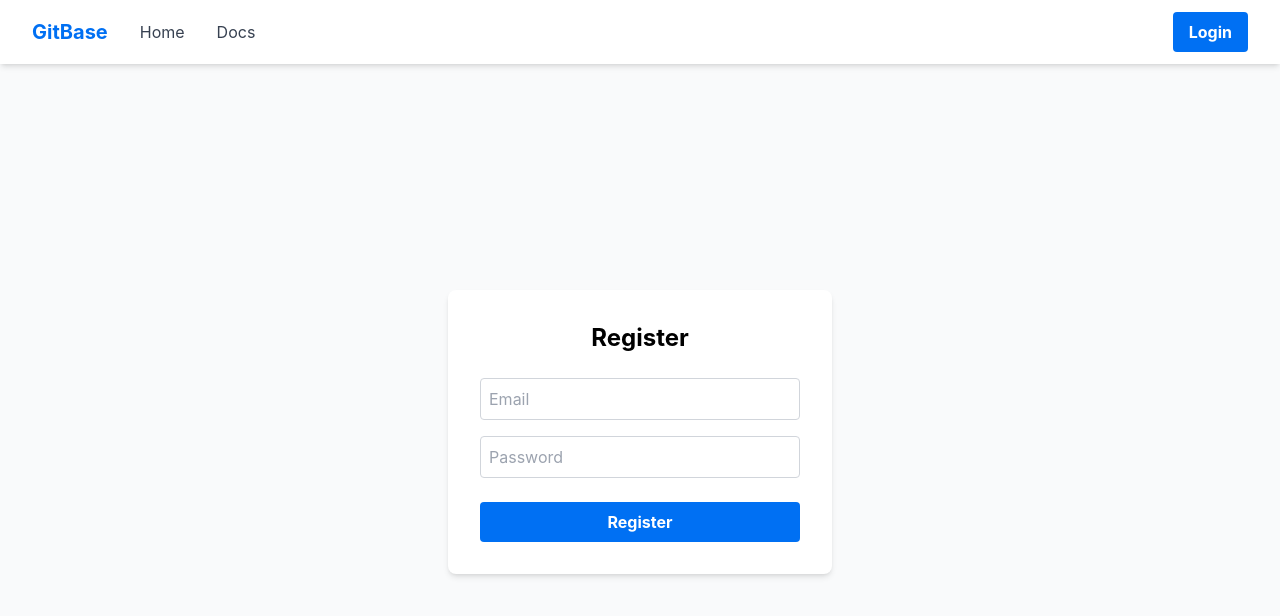
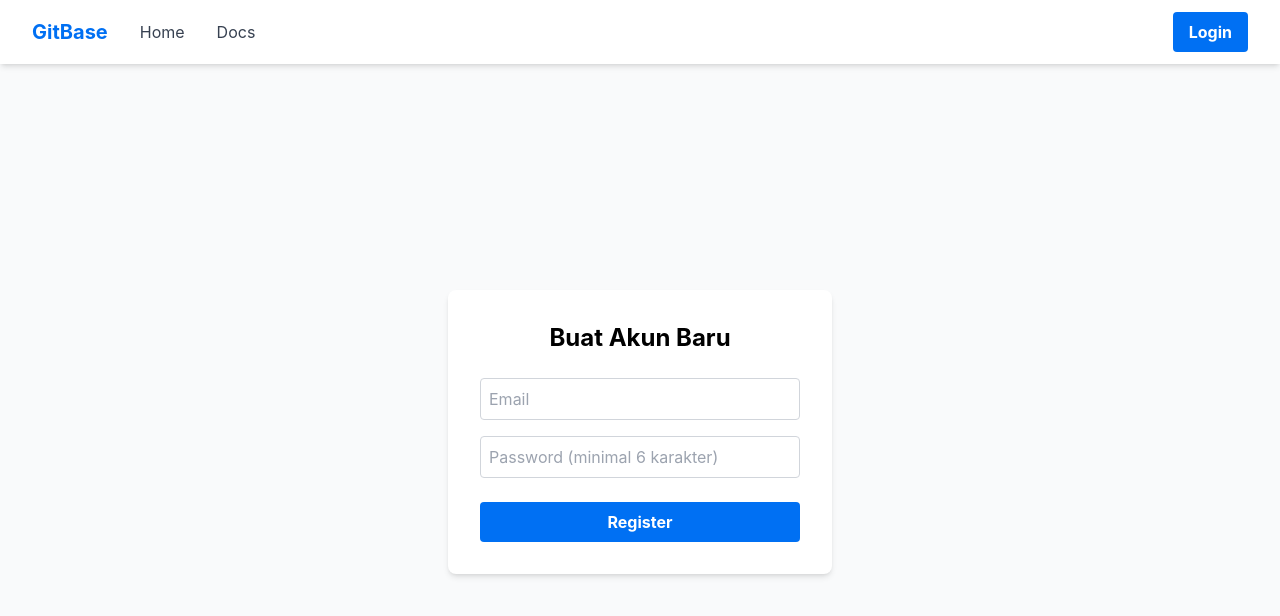
Before and after one commit to lemh5737-pixel/Gitbase, a Next.js app: page /register in a window 1280 px wide. Shown: the top 616 px of the page. Built offline with nearby package versions, Linux system fonts and the light colour scheme; no server answers.

Commit message:
Update register.js

```diff
--- a/pages/register.js
+++ b/pages/register.js
@@ -10,26 +10,33 @@ export default function Register() {
   const [email, setEmail] = useState('');
   const [password, setPassword] = useState('');
   const [error, setError] = useState('');
+  const [isLoading, setIsLoading] = useState(false);
   const router = useRouter();
 
   const handleSubmit = async (e) => {
     e.preventDefault();
     setError('');
+    setIsLoading(true);
 
     try {
-      // Buat user di Firebase Auth
+      // 1. Buat user di Firebase Authentication
       const userCredential = await createUserWithEmailAndPassword(auth, email, password);
       const user = userCredential.user;
 
-      // (Opsional) Buat dokumen user di Firestore
+      // 2. (Opsional tapi direkomendasikan) Buat dokumen profil user di Firestore
+      // Ini berguna jika Anda ingin menyimpan data tambahan tentang user
       await setDoc(doc(db, "users", user.uid), {
         email: user.email,
         createdAt: new Date(),
       });
 
-      router.push('/login');
+      // 3. Arahkan user ke halaman login setelah registrasi berhasil
+      router.push('/login?message=registration-success');
     } catch (err) {
+      // Tangani error (misal: email sudah terdaftar, password terlalu lemah)
       setError(err.message);
+    } finally {
+      setIsLoading(false);
     }
   };
 
@@ -38,8 +45,10 @@ export default function Register() {
       <Navbar />
       <div className="flex-grow flex items-center justify-center">
         <form onSubmit={handleSubmit} className="bg-white p-8 rounded-lg shadow-md w-96">
-          <h2 className="text-2xl font-bold mb-6 text-center">Register</h2>
+          <h2 className="text-2xl font-bold mb-6 text-center">Buat Akun Baru</h2>
+
           {error && <p className="text-red-500 text-center mb-4">{error}</p>}
+
           <input
             type="email"
             placeholder="Email"
@@ -50,14 +59,19 @@ export default function Register() {
           />
           <input
             type="password"
-            placeholder="Password"
+            placeholder="Password (minimal 6 karakter)"
             value={password}
             onChange={(e) => setPassword(e.target.value)}
             className="w-full p-2 border border-gray-300 rounded mb-6"
             required
+            minLength={6}
           />
-          <button type="submit" className="w-full bg-gitbase-blue hover:bg-blue-600 text-white font-bold py-2 rounded">
-            Register
+          <button
+            type="submit"
+            disabled={isLoading}
+            className="w-full bg-gitbase-blue hover:bg-blue-600 text-white font-bold py-2 rounded disabled:opacity-50"
+          >
+            {isLoading ? 'Mendaftar...' : 'Register'}
           </button>
         </form>
       </div>
```
